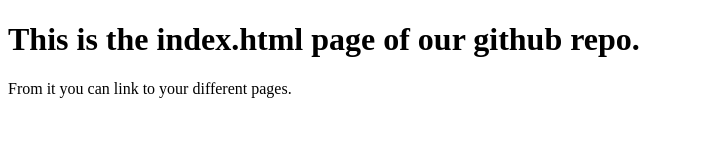
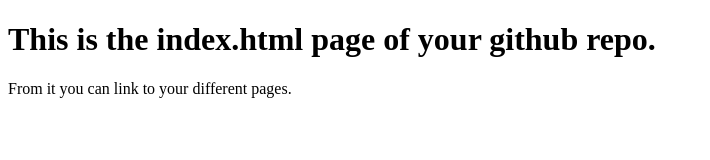
Before and after one commit to joannehayek/demo_repository_jh, a plain HTML site: page index.html in a window 1280 px wide. Shown: the whole page, without its empty margins (0-710 px from the left). Drawn offline with Linux system fonts and the light colour scheme.

Commit message:
Update index.html

```diff
--- a/index.html
+++ b/index.html
@@ -5,7 +5,7 @@
 </head>
 <body>
 
-<h1>This is the index.html page of our github repo.</h1>
+<h1>This is the index.html page of your github repo.</h1>
 <p>From it you can link to your different pages.</p>
 
 </body>
```
